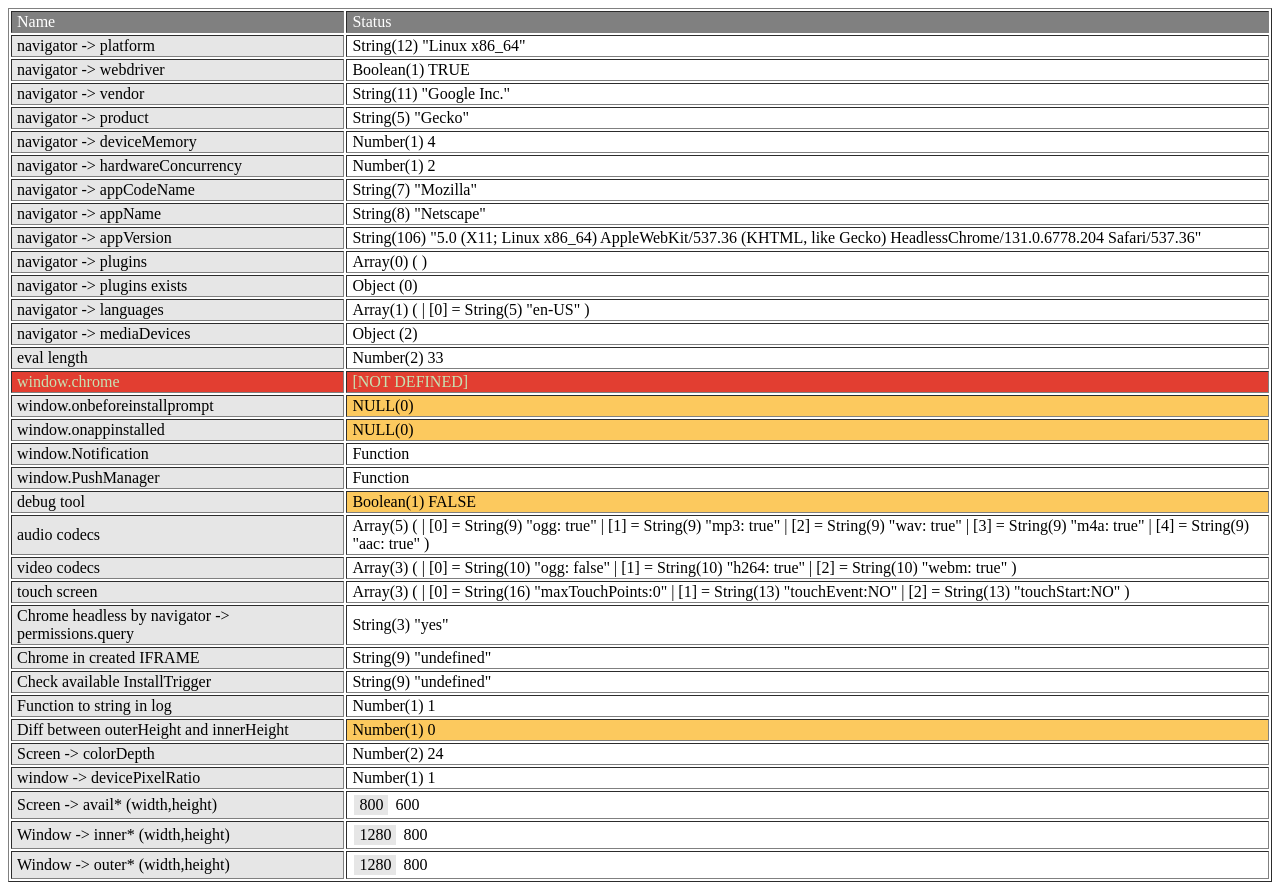
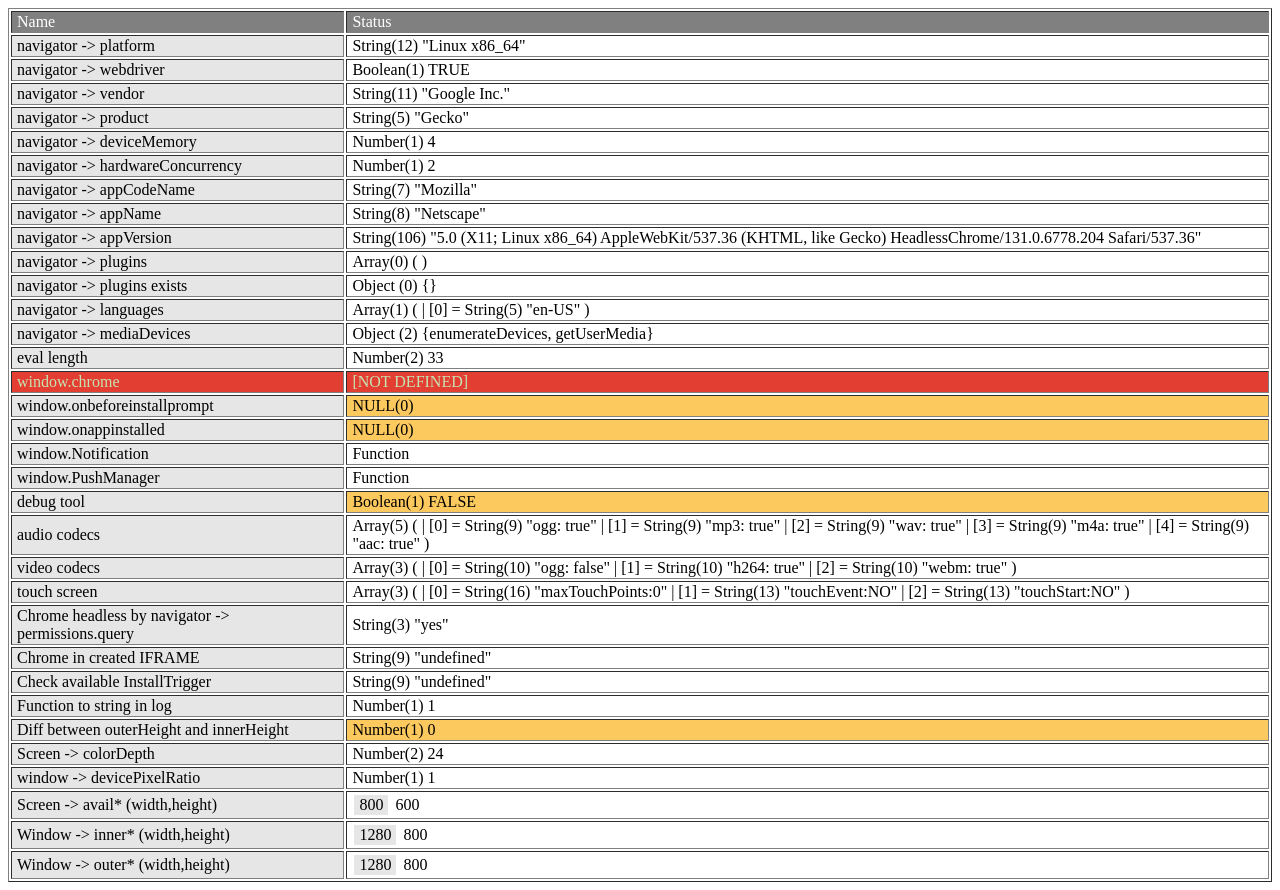
Before and after one commit to ViktorMelnikov/viktormelnikov.github.io, a plain HTML site: page index.html in a window 1280 px wide. Drawn offline with Linux system fonts and the light colour scheme.

Commit message:
Update detector

```diff
--- a/index.html
+++ b/index.html
@@ -436,7 +436,7 @@
                 {
                     indent += ' ';
                 }
-                out = "Object ("+(Object.keys(v).length)+')';
+                out = "Object ("+(Object.keys(v).length)+`) {${Object.keys(v).join(', ')}}`;
                 // out = "Object \n"+(indent.length === 0?'':'|'+indent+'')+"(";
                 // for (var p in v)
                 // {
```
